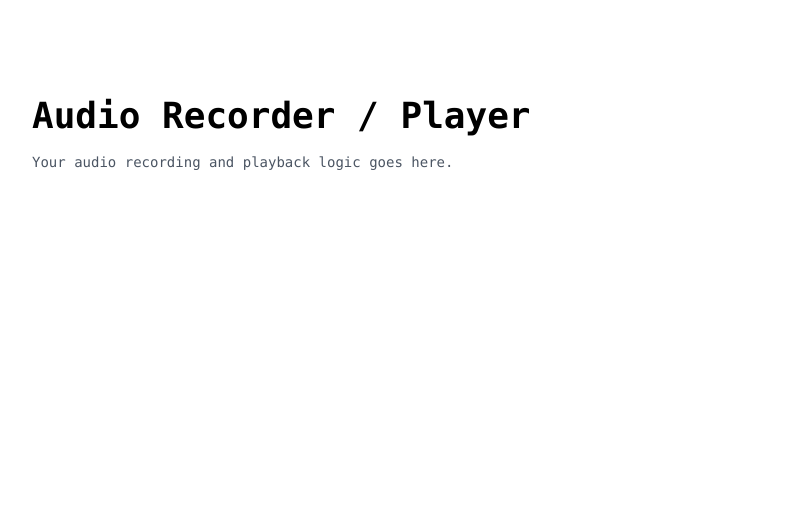
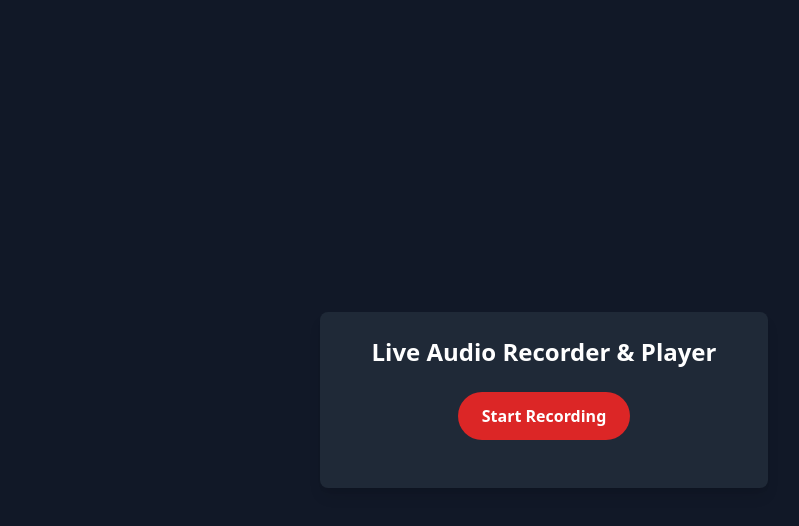
Before and after one commit to BunnyReddy00/cloudesync-sales-bot, a Next.js app: page / in a window 1280 px wide. Shown: the top 526 px of the page, without its empty margins (96-895 px from the left). Built offline with nearby package versions, Linux system fonts and the light colour scheme.

Commit message:
Fix syntax error in page.js

```diff
--- a/app/page.js
+++ b/app/page.js
@@ -1,26 +1,81 @@
 "use client";
 
-import { useEffect, useState } from "react";
+import { useState, useRef } from "react";
 
 export default function Page() {
-  const [isClient, setIsClient] = useState(false);
+  const [recording, setRecording] = useState(false);
+  const [audioUrl, setAudioUrl] = useState(null);
+  const mediaRecorderRef = useRef(null);
+  const audioChunksRef = useRef([]);
 
-  // Ensures client-side execution for browser-dependent APIs (like audio recording)
-  useEffect(() => {
-    setIsClient(true);
-  }, []);
+  // Start live recording from microphone
+  const startRecording = async () => {
+    try {
+      audioChunksRef.current = [];
+      const stream = await navigator.mediaDevices.getUserMedia({ audio: true });
+      mediaRecorderRef.current = new MediaRecorder(stream);
 
-  if (!isClient) {
-    return null; // Prevents server-side hydration mismatches
-  }
+      mediaRecorderRef.current.ondataavailable = (event) => {
+        if (event.data.size > 0) {
+          audioChunksRef.current.push(event.data);
+        }
+      };
+
+      mediaRecorderRef.current.onstop = () => {
+        const audioBlob = new Blob(audioChunksRef.current, { type: 'audio/webm' });
+        const url = URL.createObjectURL(audioBlob);
+        setAudioUrl(url);
+      };
+
+      mediaRecorderRef.current.start();
+      setRecording(true);
+    } catch (err) {
+      console.error("Error accessing microphone:", err);
+      alert("Could not access your microphone. Please check permissions.");
+    }
+  };
+
+  // Stop recording
+  const stopRecording = () => {
+    if (mediaRecorderRef.current) {
+      mediaRecorderRef.current.stop();
+      // Stop all microphone tracks to turn off the mic light
+      mediaRecorderRef.current.stream.getTracks().forEach(track => track.stop());
+      setRecording(false);
+    }
+  };
 
   return (
-    <main className="flex min-h-screen flex-col items-center justify-between p-24">
-      <div className="z-10 max-w-5xl w-full items-center justify-between font-mono text-sm">
-        <h1 className="text-4xl font-bold mb-4">Audio Recorder / Player</h1>
-        <p className="text-gray-600">
-          Your audio recording and playback logic goes here.
-        </p>
+    <main className="flex min-h-screen flex-col items-center justify-center p-8 bg-gray-900 text-white">
+      <div className="max-w-md w-full bg-gray-800 p-6 rounded-lg shadow-lg text-center">
+        <h1 className="text-2xl font-bold mb-6">Live Audio Recorder & Player</h1>
+
+        {/* Live Call / Recording Controls */}
+        <div className="mb-6">
+          {!recording ? (
+            <button
+              onClick={startRecording}
+              className="bg-red-600 hover:bg-red-700 text-white font-semibold px-6 py-3 rounded-full transition"
+            >
+              Start Recording
+            </button>
+          ) : (
+            <button
+              onClick={stopRecording}
+              className="bg-gray-600 hover:bg-gray-700 text-white font-semibold px-6 py-3 rounded-full animate-pulse transition"
+            >
+              Stop Recording...
+            </button>
+          )}
+        </div>
+
+        {/* Playback Section */}
+        {audioUrl && (
+          <div className="mt-6 border-t border-gray-700 pt-4">
+            <h2 className="text-lg font-medium mb-3">Listen to Recording:</h2>
+            <audio controls src={audioUrl} className="w-full" />
+          </div>
+        )}
       </div>
     </main>
   );
```
